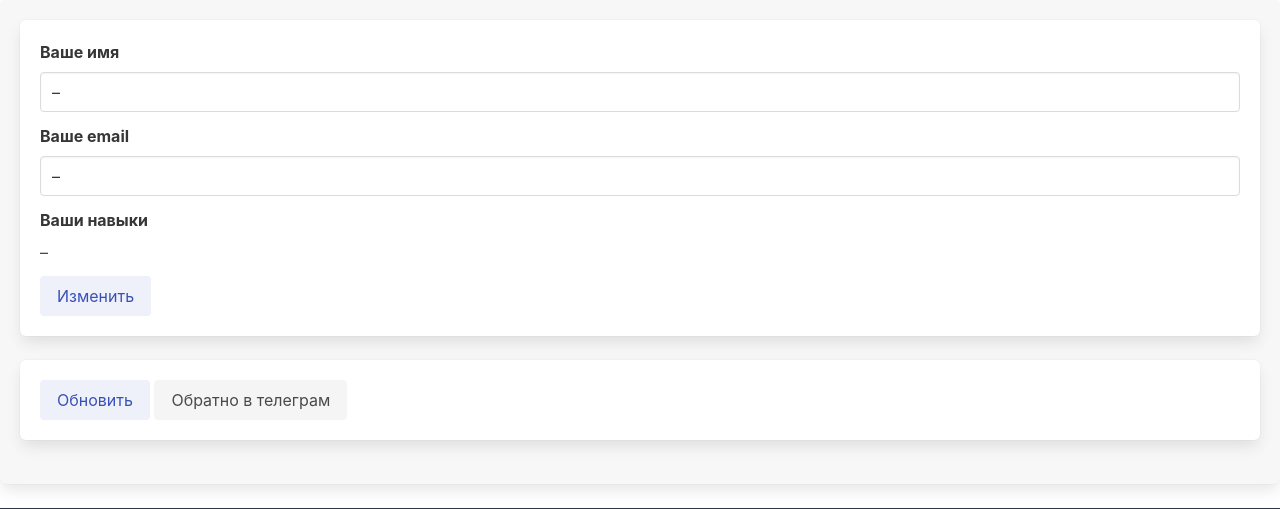
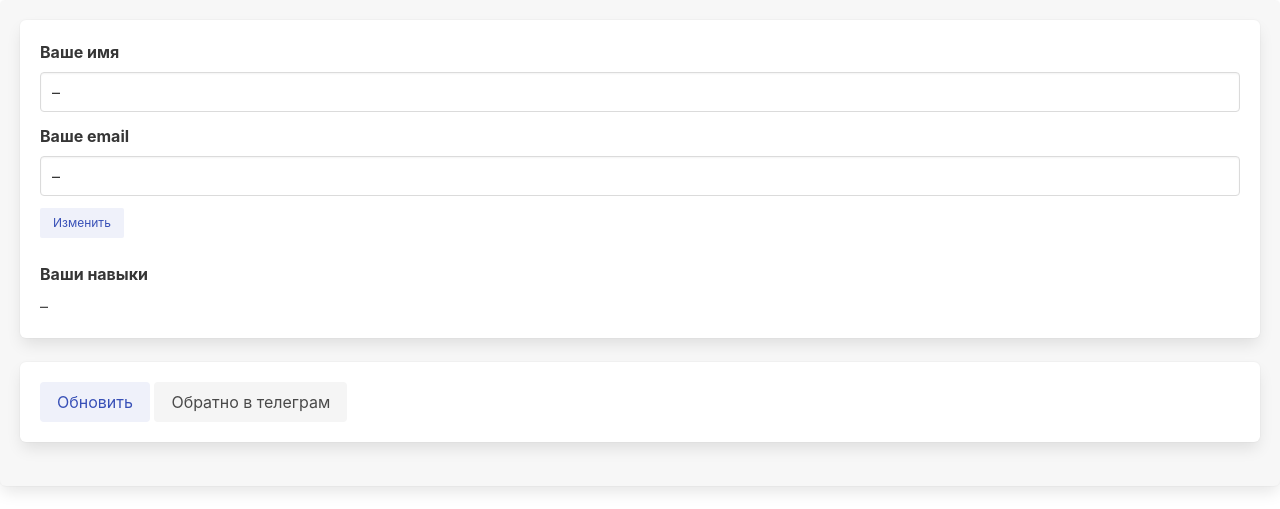
Before and after one commit to gradinarnn/be_near, a Django app: page /filling_profile/ in a window 1280 px wide. Shown: the part 72-581 px from the top of the page. Run offline with Django 3.2, Linux system fonts and the light colour scheme; data that the repository does not hold is empty.

Commit message:
Change button to save data

```diff
--- a/filling_profile/templates/filling_profile/profile_form.html
+++ b/filling_profile/templates/filling_profile/profile_form.html
@@ -54,21 +54,20 @@
         </div>
 
     {% endif %}
-
+    <button type="submit" class="button is-link is-light is-small block">Изменить</button>
     {% if user.skills %}
-        <div class="field">
+        <div class="field block">
             <label class="label">Ваши навыки</label>
             <H1 id='skills_list' name="skills_list">{{ user.skills }}</H1>
         </div>
 
     {% else %}
-        <div class="field">
+        <div class="field block">
             <label class="label">Ваши навыки</label>
             <H1 id='skills_list' name="skills_list">–</H1>
         </div>
 
     {% endif %}
-    <button type="submit" class="button is-link is-light is-normal">Изменить</button>
     </form>
 </div>
 
```
